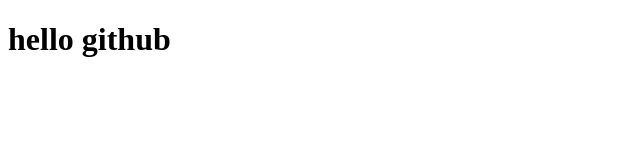
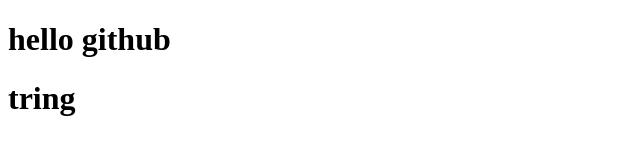
Before and after one commit to amir888888/learning, a plain HTML site: page index.html in a window 1280 px wide. Shown: the whole page, without its empty margins (0-640 px from the left). Drawn offline with Linux system fonts and the light colour scheme.

Commit message:
second change
trying

```diff
--- a/index.html
+++ b/index.html
@@ -8,5 +8,6 @@
 </head>
 <body>
     <h1>hello github</h1>
+    <h1>tring</h1>
 </body>
 </html>
```
